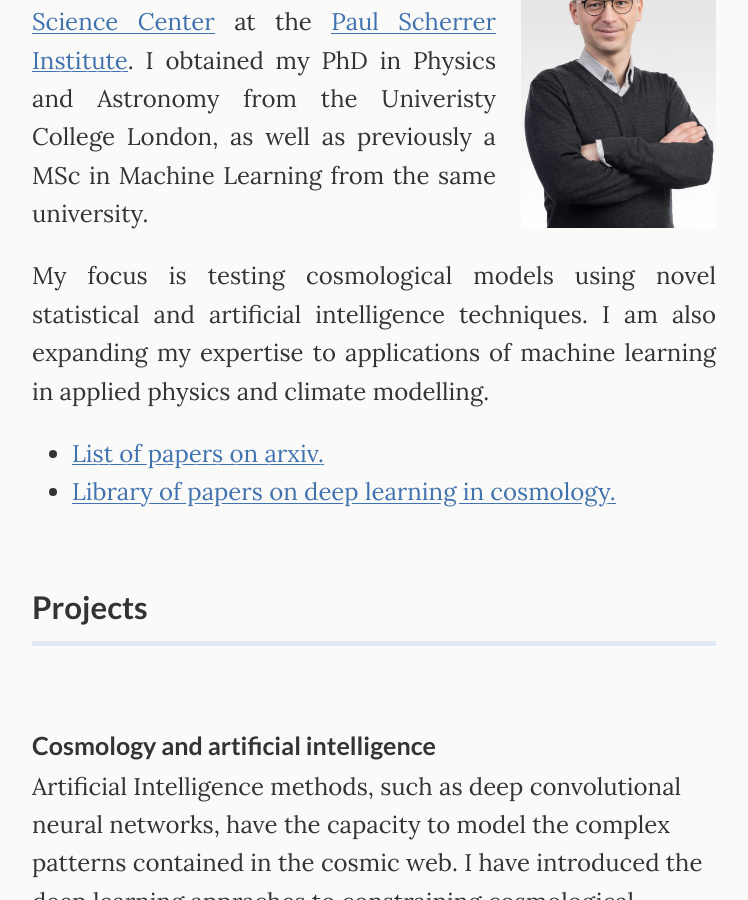
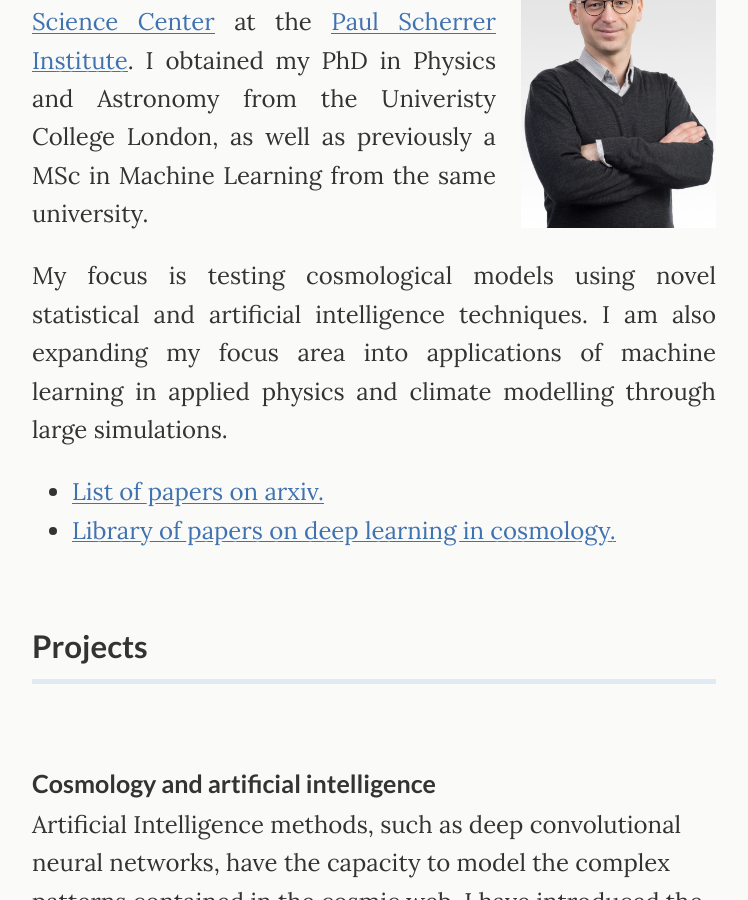
Before and after one commit to tomaszkacprzak/tomaszkacprzak.github.io, a Jekyll site: the page built from index.md, in a window 1280 px wide and 900 px high, scrolled down 312 px. Shown: the whole window, without its empty margins (266-1014 px from the left). Built offline with Jekyll 4.4.1, drawn with Linux system fonts in a browser that asks for light colours.

Commit message:
Update index.md

```diff
--- a/index.md
+++ b/index.md
@@ -16,7 +16,7 @@ layout: default
 I am a Senior Scientist at [ETH Zurich](https://www.cosmology.ethz.ch) and a Senior Data Scientist at the [Swiss Data Science Center](https://www.datascience.ch) at the [Paul Scherrer Institute](https://www.psi.ch). I obtained my PhD in Physics and Astronomy from the Univeristy College London, as well as previously a MSc in Machine Learning from the same university.
 
 
-My focus is testing cosmological models using novel statistical and artificial intelligence techniques. I am also expanding my expertise to applications of machine learning in applied physics and climate modelling.
+My focus is testing cosmological models using novel statistical and artificial intelligence techniques. I am also expanding my focus area into applications of machine learning in applied physics and climate modelling through large simulations.
 
 </div>
 
```
